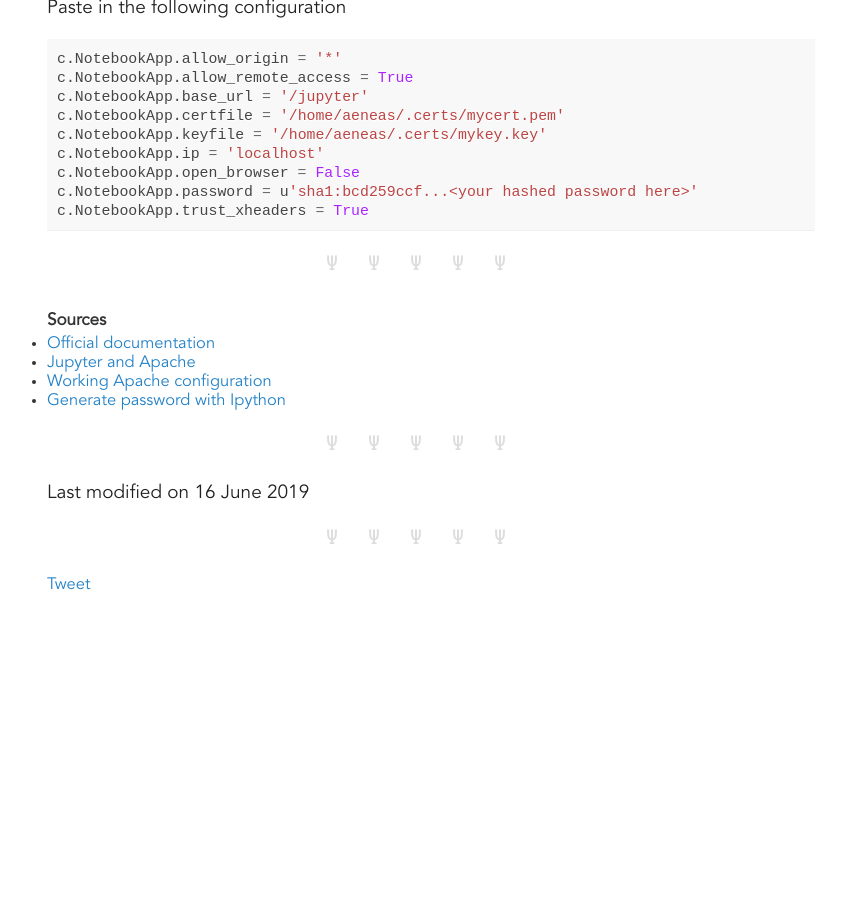
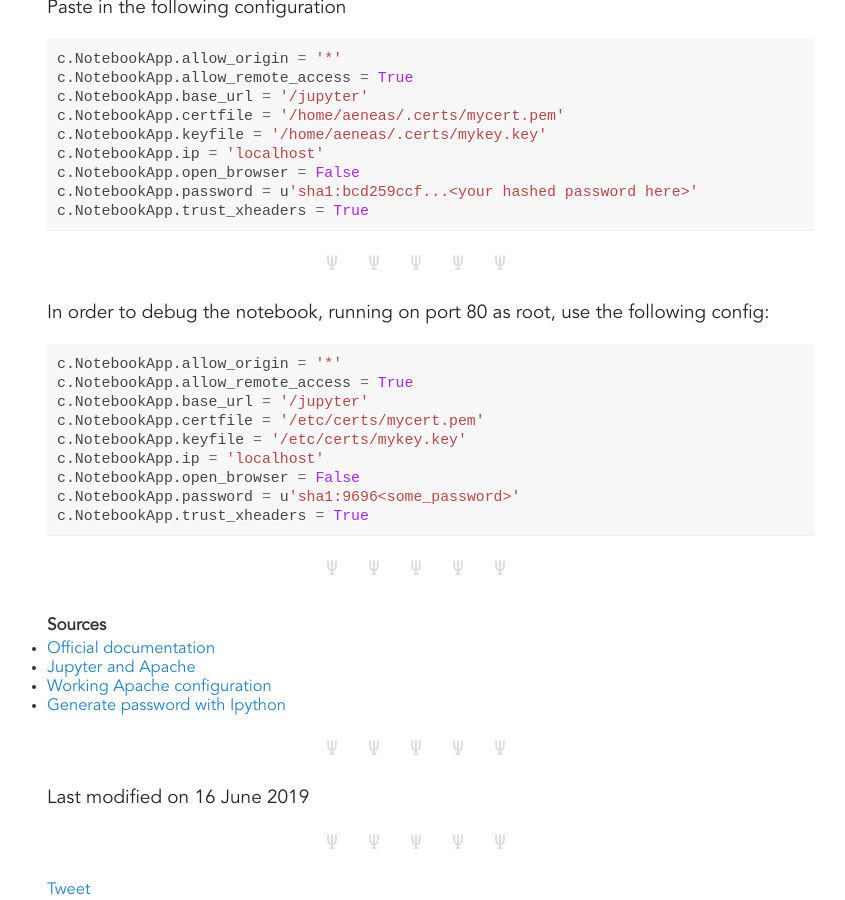
Before and after one commit to mikbuch/mikbuch.github.io, a Jekyll site: the page built from _posts/2019-05-22-Jupyter-Notebook-OpenStack.md, in a window 1280 px wide and 900 px high, scrolled down 2498 px. Shown: the whole window, without its empty margins (209-1054 px from the left). Built offline with Jekyll 4.4.1, drawn with Linux system fonts in a browser that asks for light colours; comment, search, counter and statistics services are not loaded; before the commit the page ends 3093 px from its top, so only the background shows below that.

Commit message:
notebook debugging

````diff
--- a/_posts/2019-05-22-Jupyter-Notebook-OpenStack.md
+++ b/_posts/2019-05-22-Jupyter-Notebook-OpenStack.md
@@ -122,6 +122,21 @@
 
 ***
 
+In order to debug the notebook, running on port 80 as root, use the following config:
+```python
+c.NotebookApp.allow_origin = '*'
+c.NotebookApp.allow_remote_access = True
+c.NotebookApp.base_url = '/jupyter'
+c.NotebookApp.certfile = '/etc/certs/mycert.pem'
+c.NotebookApp.keyfile = '/etc/certs/mykey.key'
+c.NotebookApp.ip = 'localhost'
+c.NotebookApp.open_browser = False
+c.NotebookApp.password = u'sha1:9696<some_password>'
+c.NotebookApp.trust_xheaders = True
+```
+
+***
+
 ### Sources
 
  * [Official documentation](https://jupyter-notebook.readthedocs.io/en/stable/public_server.html#using-lets-encrypt)
````
